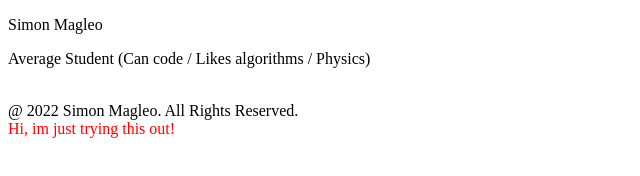
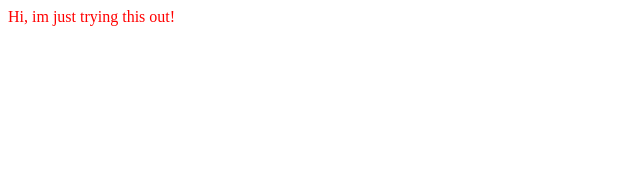
Before and after one commit to hippo23/Sample-Website, a plain HTML site: page index.html in a window 1280 px wide. Shown: the whole page, without its empty margins (0-640 px from the left). Drawn offline with Linux system fonts and the light colour scheme.

```diff
--- a/index.html
+++ b/index.html
@@ -6,19 +6,6 @@
     <script src="main.js" defer></script>
   </head>
   <body>
-    <div class="container">
-      <div class="info">
-        <div class="info-container">
-          <div class="bio">
-            <p id="title">Simon Magleo</p>
-            <p id="description">
-              Average Student (Can code / Likes algorithms / Physics)
-            </p>
-          </div>
-          <img class="icon" />
-        </div>
-      </div>
-      <div class="footer">@ 2022 Simon Magleo. All Rights Reserved.</div>
-    </div>
+    <div class="container"></div>
   </body>
 </html>
```
Also changed, not shown: music.jpg (added).
